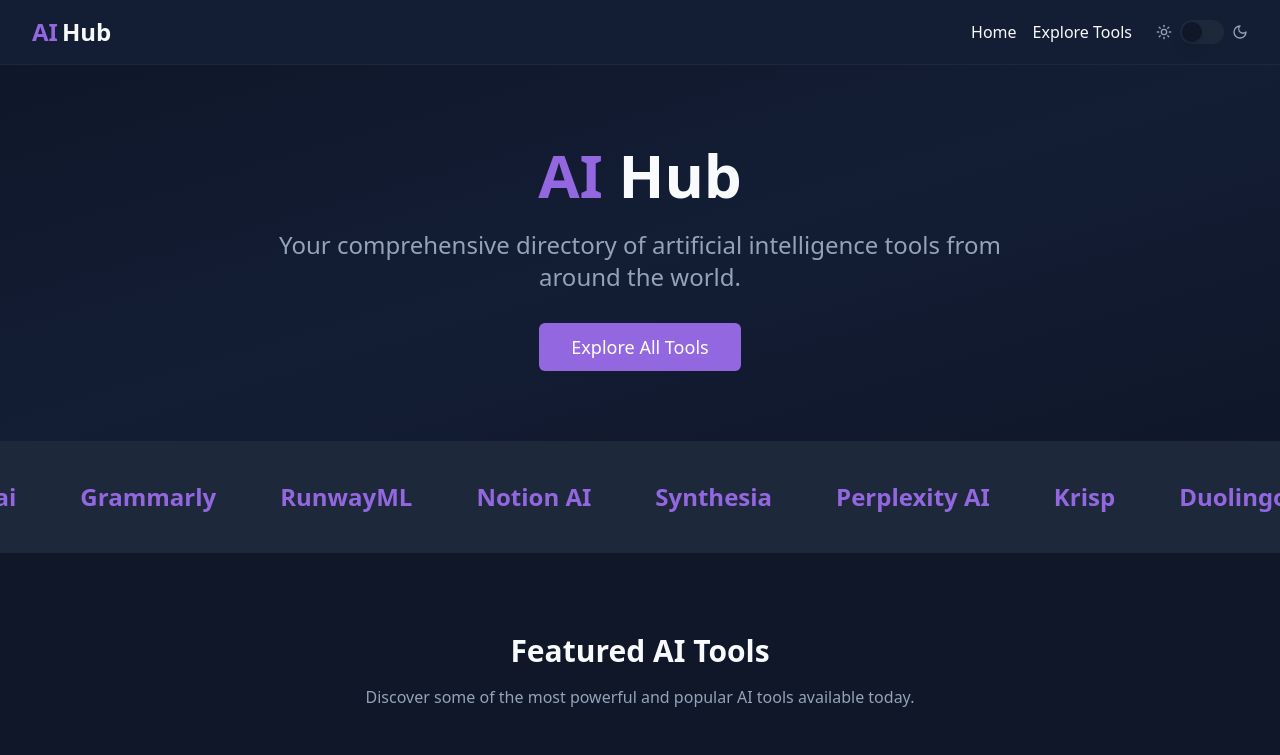
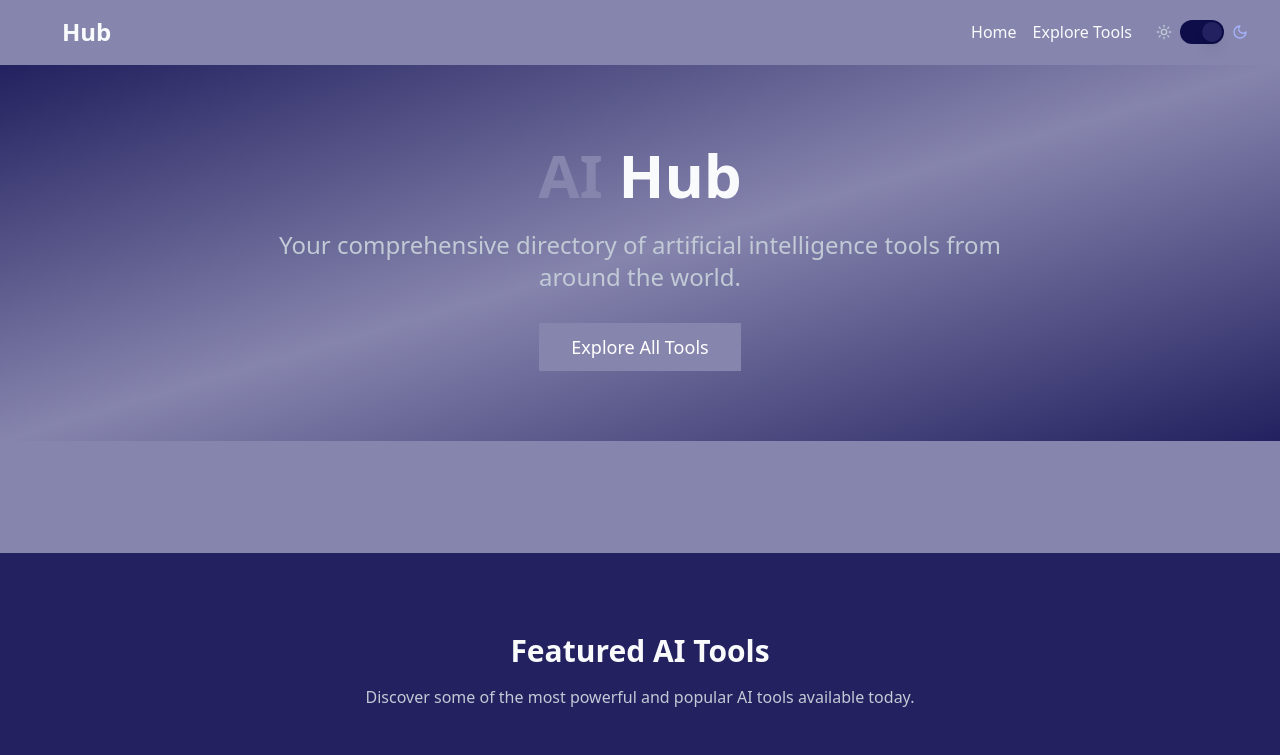
Before and after one commit to vishalprolance/ai-tools-unveiled-world, a React (Vite) app: page / in a window 1280 px wide. Shown: the top 755 px of the page. Built offline with nearby package versions, Linux system fonts and the light colour scheme.

Commit message:
Refactor: Apply midnight blue color scheme
This commit updates the color scheme of the website to use the midnight blue color palette in dark mode.

```diff
--- a/src/App.tsx
+++ b/src/App.tsx
@@ -13,7 +13,7 @@ const queryClient = new QueryClient();
 
 const App = () => (
   <QueryClientProvider client={queryClient}>
-    <ThemeProvider>
+    <ThemeProvider defaultTheme="dark">
       <TooltipProvider>
         <Toaster />
         <Sonner />
--- a/src/components/ThemeProvider.tsx
+++ b/src/components/ThemeProvider.tsx
@@ -33,6 +33,8 @@ export function ThemeProvider({
 
     if (theme === "light") {
       root.classList.add("light");
+    } else {
+      root.classList.add("dark");
     }
 
     localStorage.setItem("theme", theme);
--- a/src/components/ThemeToggle.tsx
+++ b/src/components/ThemeToggle.tsx
@@ -8,13 +8,13 @@ const ThemeToggle = () => {
 
   return (
     <div className="flex items-center space-x-2">
-      <Sun className="h-4 w-4 text-muted-foreground" />
+      <Sun className={`h-4 w-4 ${theme === 'light' ? 'text-amber-500' : 'text-muted-foreground'}`} />
       <Switch
-        checked={theme === "light"}
+        checked={theme === "dark"}
         onCheckedChange={toggleTheme}
         aria-label="Toggle theme"
       />
-      <Moon className="h-4 w-4 text-muted-foreground" />
+      <Moon className={`h-4 w-4 ${theme === 'dark' ? 'text-indigo-300' : 'text-muted-foreground'}`} />
     </div>
   );
 };
--- a/src/index.css
+++ b/src/index.css
@@ -5,38 +5,6 @@
 
 @layer base {
   :root {
-    --background: 222 47% 11%;
-    --foreground: 210 40% 98%;
-
-    --card: 222 47% 14%;
-    --card-foreground: 210 40% 98%;
-
-    --popover: 222 47% 11%;
-    --popover-foreground: 210 40% 98%;
-
-    --primary: 221 83% 53%;
-    --primary-foreground: 210 40% 98%;
-
-    --secondary: 173 80% 32%;
-    --secondary-foreground: 210 40% 98%;
-
-    --muted: 217 33% 17%;
-    --muted-foreground: 215 20% 65%;
-
-    --accent: 262 66% 64%;
-    --accent-foreground: 210 40% 98%;
-
-    --destructive: 0 84% 60%;
-    --destructive-foreground: 210 40% 98%;
-
-    --border: 217 33% 17%;
-    --input: 217 33% 17%;
-    --ring: 212 100% 47%;
-
-    --radius: 0.5rem;
-  }
-
-  .light {
     --background: 0 0% 100%;
     --foreground: 240 10% 3.9%;
 
@@ -64,6 +32,37 @@
     --border: 240 5.9% 90%;
     --input: 240 5.9% 90%;
     --ring: 142 71% 45%;
+  }
+
+  .dark {
+    /* Midnight Blue Eclipse Palette */
+    --background: 242 49% 25%; /* #272757 - Darkest Blue */
+    --foreground: 210 40% 98%;
+
+    --card: 242 20% 60%; /* #8686AC - Muted Lavender Blue */
+    --card-foreground: 210 40% 98%;
+
+    --popover: 242 30% 41%; /* #505081 - Medium Blue */
+    --popover-foreground: 210 40% 98%;
+
+    --primary: 242 69% 17%; /* #0F0E47 - Deep Midnight Blue */
+    --primary-foreground: 210 40% 98%;
+
+    --secondary: 242 30% 41%; /* #505081 - Medium Blue */
+    --secondary-foreground: 210 40% 98%;
+
+    --muted: 242 20% 60%; /* #8686AC - Muted Lavender Blue */
+    --muted-foreground: 215 20% 80%;
+
+    --accent: 242 20% 60%; /* #8686AC - Muted Lavender Blue */
+    --accent-foreground: 210 40% 98%;
+
+    --destructive: 0 84% 60%;
+    --destructive-foreground: 210 40% 98%;
+
+    --border: 242 20% 60%; /* #8686AC - Muted Lavender Blue */
+    --input: 242 30% 41%; /* #505081 - Medium Blue */
+    --ring: 242 69% 17%; /* #0F0E47 - Deep Midnight Blue */
   }
 }
 
```
